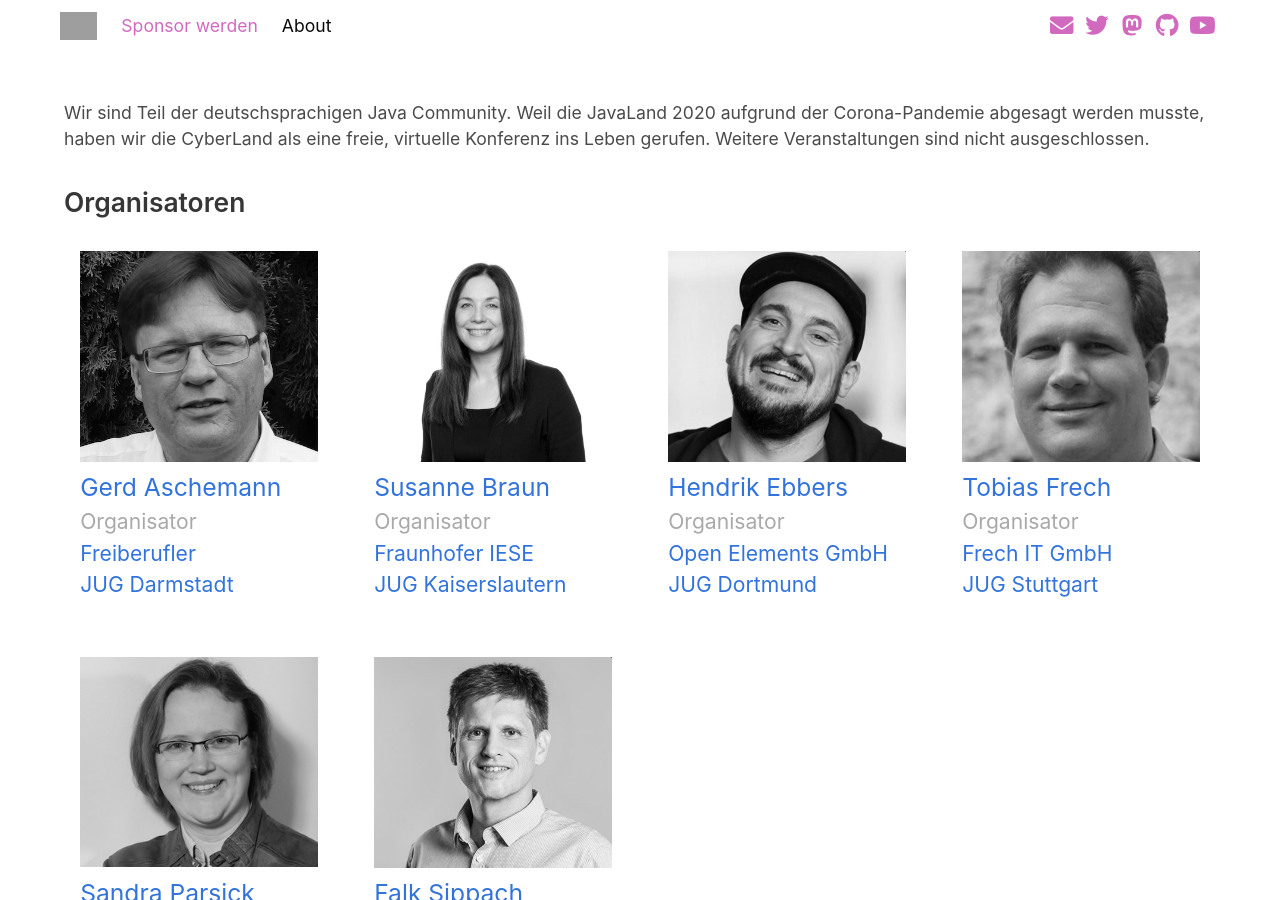
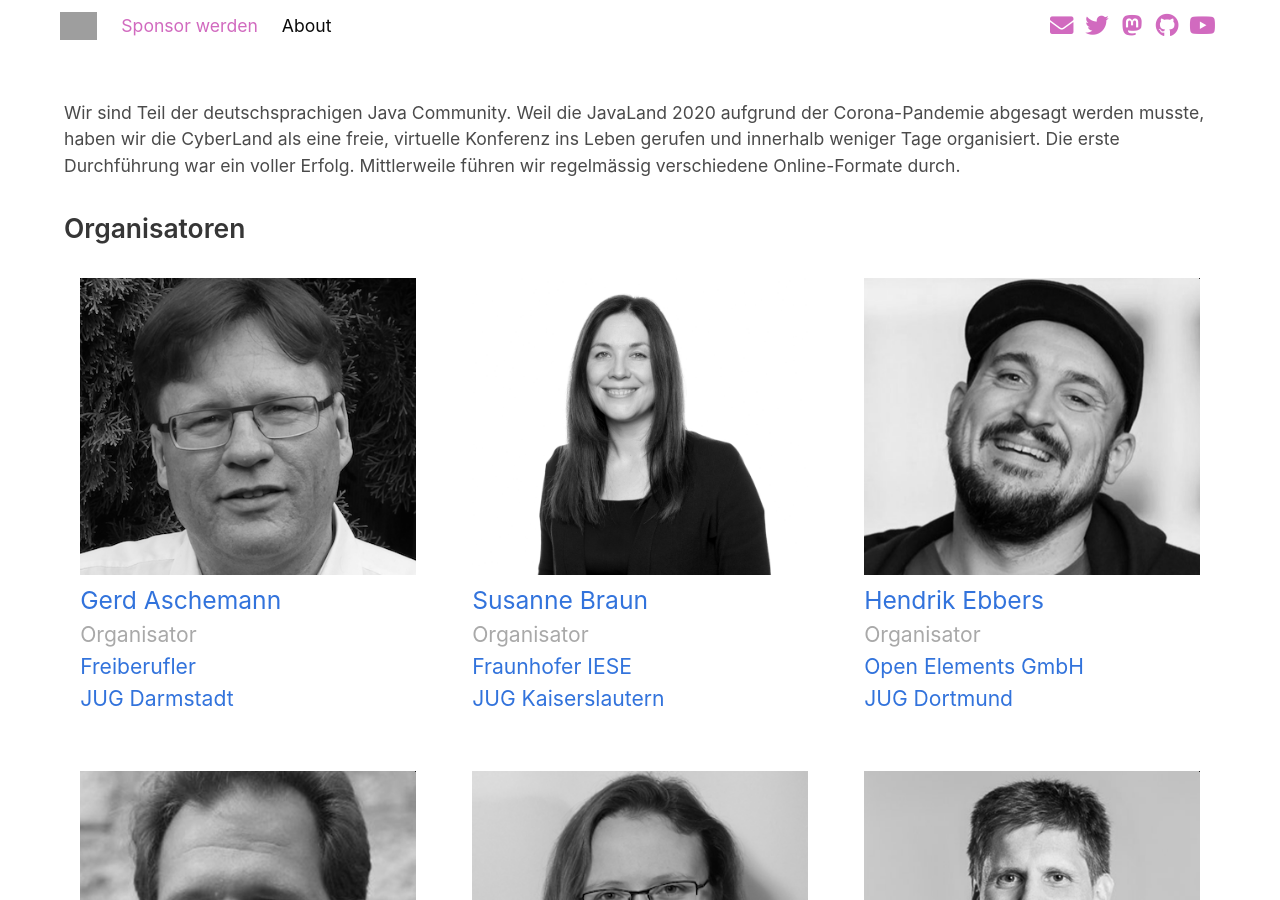
Before and after one commit to CyberLandConf/CyberLandConf.github.io, a Jekyll site: the page built from pages/about.md, in a window 1280 px wide and 900 px high. Built offline with Jekyll 4.4.1, drawn with Linux system fonts in a browser that asks for light colours; grey boxes are pictures that could not be loaded.

Commit message:
updated about text and changed table layout to 3 columns

```diff
--- a/pages/about.md
+++ b/pages/about.md
@@ -5,10 +5,10 @@ permalink: /about/
 order: 99
 ---
 
-Wir sind Teil der deutschsprachigen Java Community. Weil die JavaLand 2020 aufgrund der Corona-Pandemie abgesagt werden musste, haben wir die CyberLand als eine freie, virtuelle Konferenz ins Leben gerufen. Weitere Veranstaltungen sind nicht ausgeschlossen.
+Wir sind Teil der deutschsprachigen Java Community. Weil die JavaLand 2020 aufgrund der Corona-Pandemie abgesagt werden musste, haben wir die CyberLand als eine freie, virtuelle Konferenz ins Leben gerufen und innerhalb weniger Tage organisiert. Die erste Durchführung war ein voller Erfolg. Mittlerweile führen wir regelmässig verschiedene Online-Formate durch.
 
 
-{% assign spaltenAnzahl = 4 %}
+{% assign spaltenAnzahl = 3 %}
 {% assign orga = site.data.orga %}
 
 {% assign organizers = orga | where_exp:"orga", "orga.role == 'Organisator'" %}
@@ -17,15 +17,15 @@ Wir sind Teil der deutschsprachigen Java Community. Weil die JavaLand 2020 aufgr
 
 ### Organisatoren
 
-{%- include elements/orga-grid.html organizers=organizers rows=4 -%}
+{%- include elements/orga-grid.html organizers=organizers rows=spaltenAnzahl -%}
 
 ### Ehemalige
 
-{%- include elements/orga-grid.html organizers=ehemalige rows=4 -%}
+{%- include elements/orga-grid.html organizers=ehemalige rows=spaltenAnzahl -%}
 
 ### Helfer
 
-{%- include elements/orga-grid.html organizers=others rows=4 -%}
+{%- include elements/orga-grid.html organizers=others rows=spaltenAnzahl -%}
 
 {%- include elements/usergroups.html -%}
 
```
